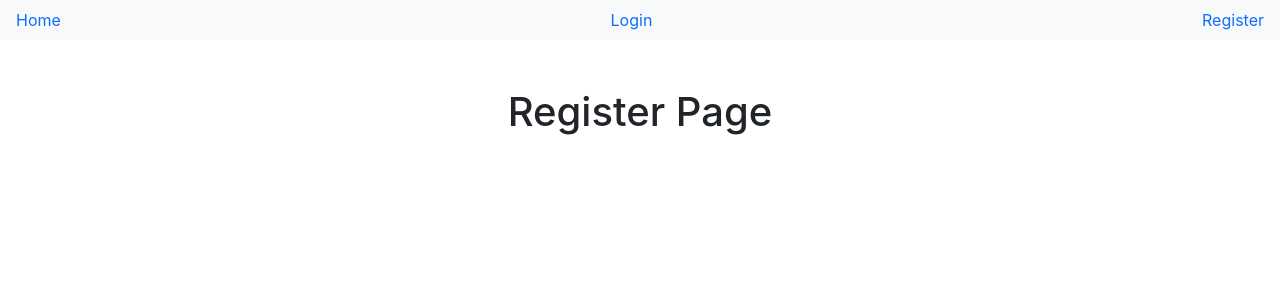
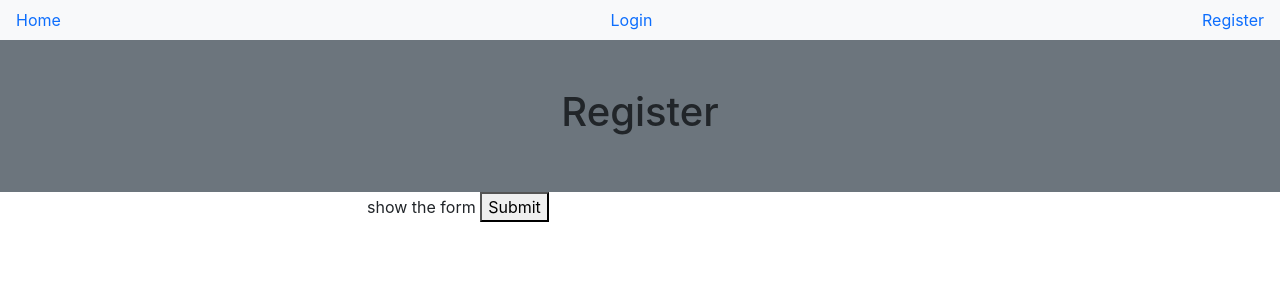
Before and after one commit to railsudemydale2/Booking, a React (Create React App) app: page /register in a window 1280 px wide. Shown: the top 300 px of the page. Built offline with nearby package versions, Linux system fonts and the light colour scheme.

Commit message:
Implemented the functionality to register page

```diff
--- a/src/auth/Register.js
+++ b/src/auth/Register.js
@@ -1,5 +1,31 @@
+import { useState } from 'react';
+
 const Register = () => {
-  return <div className="container-fluid h1 p-5 text-center">Register Page</div>;
+  const [name, setName] = useState('');
+  const [email, setEmail] = useState('');
+  const [password, setPassword] = useState('');
+
+  const handleSubmit = () => {
+    alert('send user info to backend');
+  };
+  const registerForm = () => (
+    <form onSubmit={handleSubmit}>
+      show the form <button type="submit">Submit</button>
+    </form>
+  );
+  return (
+    <>
+      <div className="container-fluid bg-secondary p-5 text-center">
+        <h1>Register</h1>
+      </div>
+
+      <div className="container">
+        <div className="row">
+          <div className="col-md-6 offset-md-3">{registerForm()}</div>
+        </div>
+      </div>
+    </>
+  );
 };
 
 export default Register;
```
